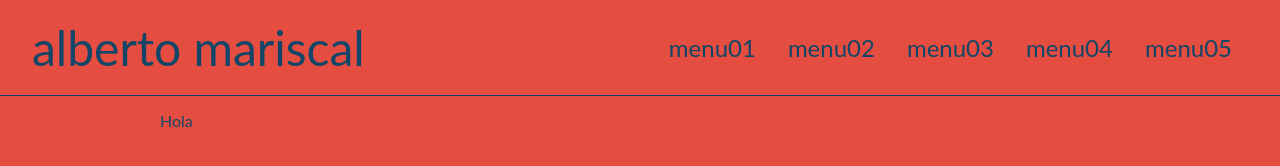
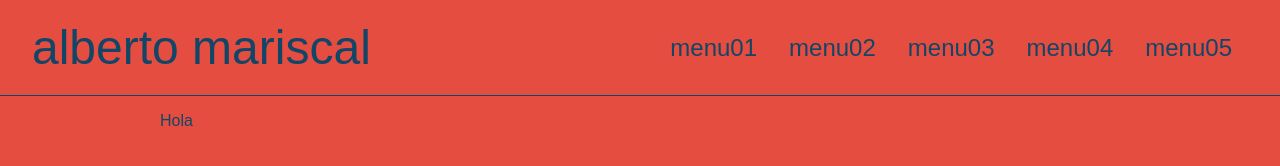
Before and after one commit to yuniors87/portfolio, a Gatsby site: page / in a window 1280 px wide. Built offline with nearby package versions, Linux system fonts and the light colour scheme; Gatsby itself is replaced by a stand-in of ours.

Commit message:
change font

```diff
--- a/src/components/layout.js
+++ b/src/components/layout.js
@@ -17,8 +17,7 @@
   fontSizeXL: '3rem',
 }
 const StyledBody = styled.div`
-  font-family: 'Lato', sans-serif;
-
+  font-family: 'Didact Gothic', sans-serif;
   height: 100vh;
   width: 100%;
   background: ${props => props.theme.baseColor};
--- a/src/components/reset.css
+++ b/src/components/reset.css
@@ -349,4 +349,5 @@
 [hidden] {
   display: none;
 }
-@import url("https://fonts.googleapis.com/css?family=Lato&display=swap");
+
+@import url("https://fonts.googleapis.com/css?family=Didact+Gothic&display=swap");
```
